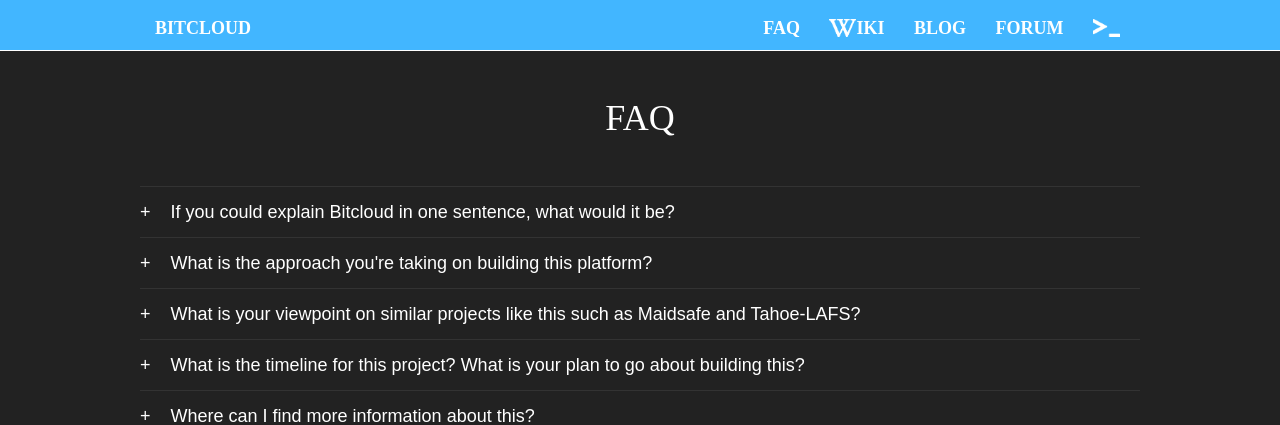
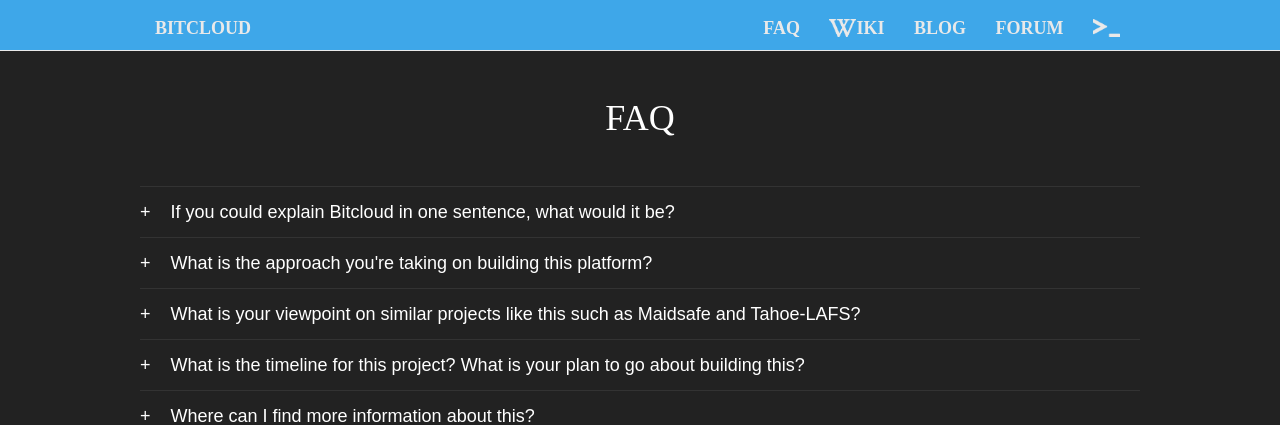
Before and after one commit to wetube/bitcloud.github.io, a PHP site: page /faq.html in a window 1280 px wide. Shown: the top 425 px of the page. Run offline with PHP 8.4, Linux system fonts and the light colour scheme; some web fonts are replaced.

Commit message:
Navigation Bar Transparent

```diff
--- a/css/styles.css
+++ b/css/styles.css
@@ -92,6 +92,7 @@
 	color: #FFF;
 	text-transform: uppercase;
 	border-bottom: 1px solid #FFF;
+    opacity: 0.9
 }
 
 nav #case {
```
